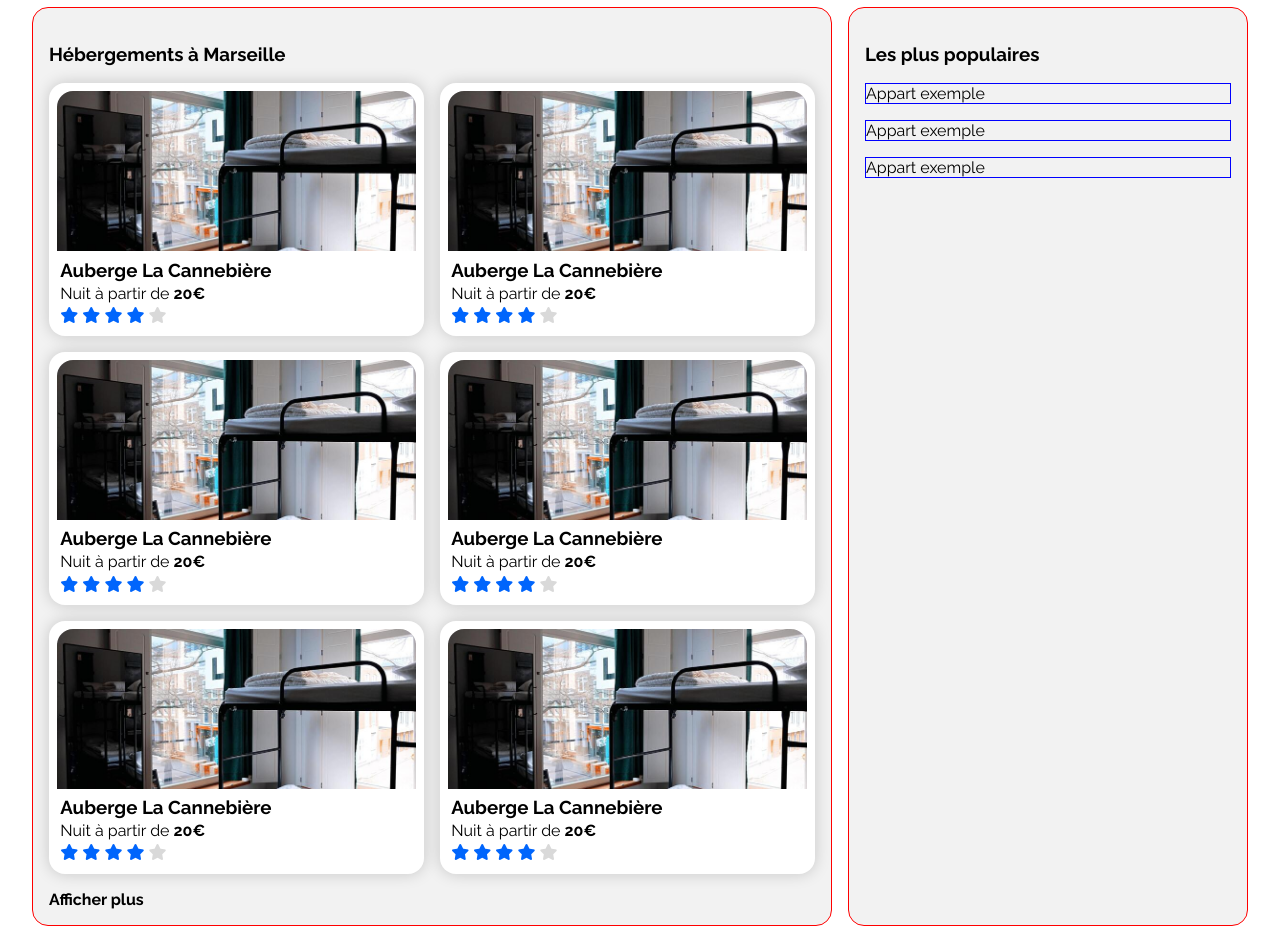
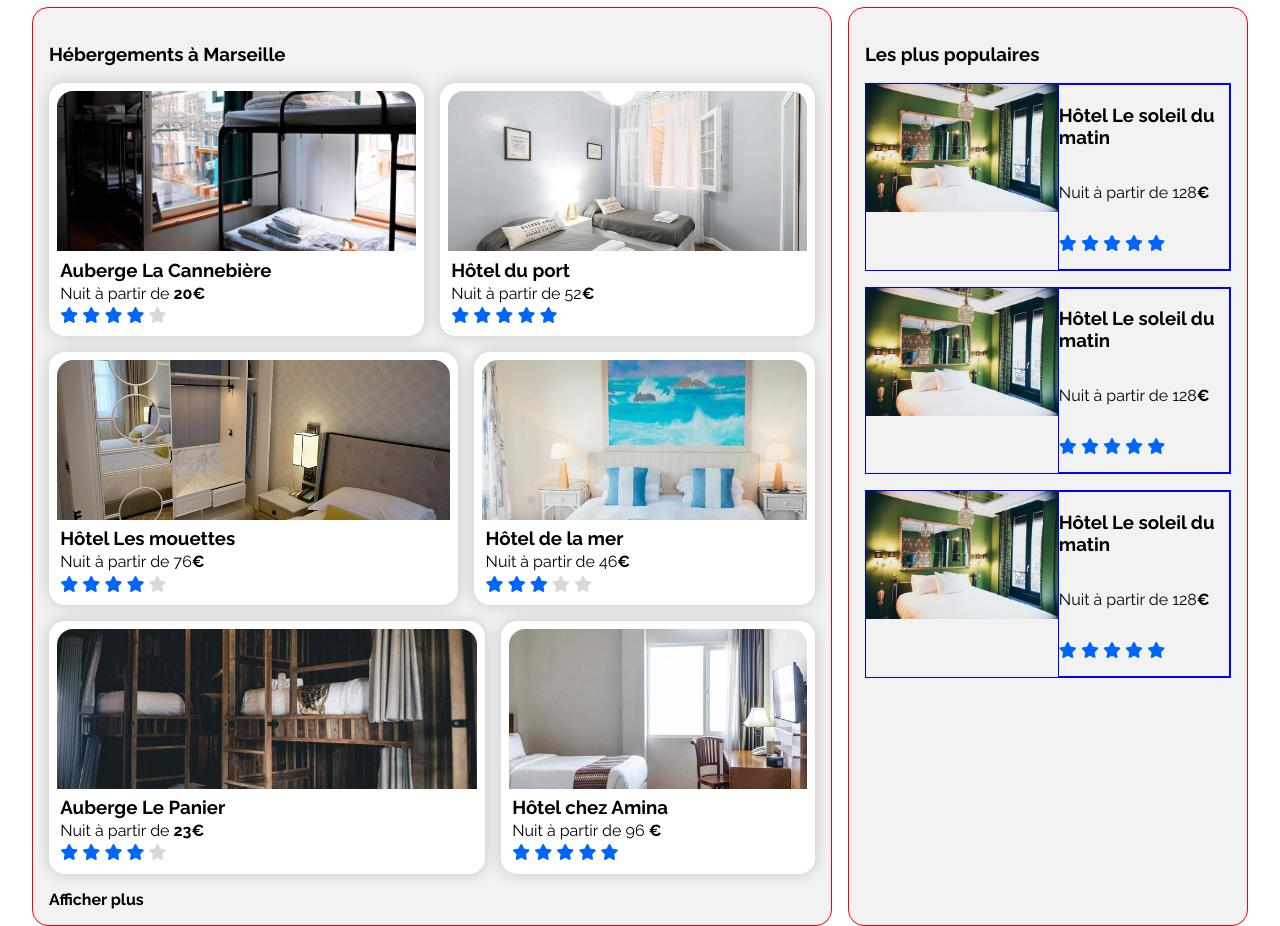
Before and after one commit to LeToma/booki, a plain HTML site: page index.html in a window 1280 px wide. Shown: the part 374-1300 px from the top of the page. Drawn offline with Linux system fonts and the light colour scheme.

Commit message:
WIP Popular cards

```diff
--- a/index.html
+++ b/index.html
@@ -74,7 +74,10 @@
           <h3>Hébergements à Marseille</h3>
           <div class="city-apartments-list">
             <div class="apartment-card">
-                  <img src="./images/hebergements/4_small/marcus-loke-WQJvWU_HZFo-unsplash.jpg" alt="Auberge La Cannebière">
+              <img
+                src="./images/hebergements/4_small/marcus-loke-WQJvWU_HZFo-unsplash.jpg"
+                alt="Auberge La Cannebière"
+              />
               <h3>Auberge La Cannebière</h3>
               <p>Nuit à partir de <strong>20€</strong></p>
               <p class="stars">
@@ -86,9 +89,27 @@
               </p>
             </div>
             <div class="apartment-card">
-                  <img src="./images/hebergements/4_small/marcus-loke-WQJvWU_HZFo-unsplash.jpg" alt="Auberge La Cannebière">
-                  <h3>Auberge La Cannebière</h3>
-                  <p>Nuit à partir de <strong>20€</strong></p>
+              <img
+                src="./images/hebergements/4_small/fred-kleber-gTbaxaVLvsg-unsplash.jpg"
+                alt="Hôtel du port"
+              />
+              <h3>Hôtel du port</h3>
+              <p>Nuit à partir de 52<strong>€</strong></p>
+              <p class="stars">
+                <i class="fas fa-star blue"></i>
+                <i class="fas fa-star blue"></i>
+                <i class="fas fa-star blue"></i>
+                <i class="fas fa-star blue"></i>
+                <i class="fas fa-star blue"></i>
+              </p>
+            </div>
+            <div class="apartment-card">
+              <img
+                src="./images/hebergements/4_small/reisetopia-B8WIgxA_PFU-unsplash.jpg"
+                alt="Hôtel Les mouettes"
+              />
+              <h3>Hôtel Les mouettes</h3>
+              <p>Nuit à partir de 76<strong>€</strong></p>
               <p class="stars">
                 <i class="fas fa-star blue"></i>
                 <i class="fas fa-star blue"></i>
@@ -98,9 +119,27 @@
               </p>
             </div>
             <div class="apartment-card">
-                  <img src="./images/hebergements/4_small/marcus-loke-WQJvWU_HZFo-unsplash.jpg" alt="Auberge La Cannebière">
-                  <h3>Auberge La Cannebière</h3>
-                  <p>Nuit à partir de <strong>20€</strong></p>
+              <img
+                src="./images/hebergements/4_small/annie-spratt-Eg1qcIitAuA-unsplash.jpg"
+                alt="Hôtel de la mer"
+              />
+              <h3>Hôtel de la mer</h3>
+              <p>Nuit à partir de 46<strong>€</strong></p>
+              <p class="stars">
+                <i class="fas fa-star blue"></i>
+                <i class="fas fa-star blue"></i>
+                <i class="fas fa-star blue"></i>
+                <i class="fas fa-star grey"></i>
+                <i class="fas fa-star grey"></i>
+              </p>
+            </div>
+            <div class="apartment-card">
+              <img
+                src="./images/hebergements/4_small/nicate-lee-kT-ZyaiwBe0-unsplash.jpg"
+                alt="Auberge Le Panier"
+              />
+              <h3>Auberge Le Panier</h3>
+              <p>Nuit à partir de <strong>23€</strong></p>
               <p class="stars">
                 <i class="fas fa-star blue"></i>
                 <i class="fas fa-star blue"></i>
@@ -110,39 +149,18 @@
               </p>
             </div>
             <div class="apartment-card">
-                  <img src="./images/hebergements/4_small/marcus-loke-WQJvWU_HZFo-unsplash.jpg" alt="Auberge La Cannebière">
-                  <h3>Auberge La Cannebière</h3>
-                  <p>Nuit à partir de <strong>20€</strong></p>
+              <img
+                src="./images/hebergements/4_small/febrian-zakaria-M6S1WvfW68A-unsplash.jpg"
+                alt="Hôtel chez Amina"
+              />
+              <h3>Hôtel chez Amina</h3>
+              <p>Nuit à partir de 96 <strong>€</strong></p>
               <p class="stars">
                 <i class="fas fa-star blue"></i>
                 <i class="fas fa-star blue"></i>
                 <i class="fas fa-star blue"></i>
                 <i class="fas fa-star blue"></i>
-                      <i class="fas fa-star grey"></i>
-                  </p>
-              </div>
-              <div class="apartment-card">
-                  <img src="./images/hebergements/4_small/marcus-loke-WQJvWU_HZFo-unsplash.jpg" alt="Auberge La Cannebière">
-                  <h3>Auberge La Cannebière</h3>
-                  <p>Nuit à partir de <strong>20€</strong></p>
-                  <p class="stars">
                 <i class="fas fa-star blue"></i>
-                      <i class="fas fa-star blue"></i>
-                      <i class="fas fa-star blue"></i>
-                      <i class="fas fa-star blue"></i>
-                      <i class="fas fa-star grey"></i>
-                  </p>
-              </div>
-              <div class="apartment-card">
-                  <img src="./images/hebergements/4_small/marcus-loke-WQJvWU_HZFo-unsplash.jpg" alt="Auberge La Cannebière">
-                  <h3>Auberge La Cannebière</h3>
-                  <p>Nuit à partir de <strong>20€</strong></p>
-                  <p class="stars">
-                      <i class="fas fa-star blue"></i>
-                      <i class="fas fa-star blue"></i>
-                      <i class="fas fa-star blue"></i>
-                      <i class="fas fa-star blue"></i>
-                      <i class="fas fa-star grey"></i>
               </p>
             </div>
           </div>
@@ -151,9 +169,57 @@
         <div class="popular">
           <h3>Les plus populaires</h3>
           <div class="popular-flex">
-              <div>Appart exemple</div>
-              <div>Appart exemple</div>
-              <div>Appart exemple</div>
+            <div class="popular-apartment-card">
+              <img
+                src="./images/hebergements/4_small/emile-guillemot-Bj_rcSC5XfE-unsplash.jpg"
+                alt="Hôtel Le soleil du matin"
+              />
+              <div class="popular-description">
+                  <h3>Hôtel Le soleil du matin</h3>
+                  <p>Nuit à partir de 128<strong>€</strong></p>
+                  <p class="stars">
+                    <i class="fas fa-star blue"></i>
+                    <i class="fas fa-star blue"></i>
+                    <i class="fas fa-star blue"></i>
+                    <i class="fas fa-star blue"></i>
+                    <i class="fas fa-star blue"></i>
+                  </p>
+              </div>
+            </div>
+             <div class="popular-apartment-card">
+              <img
+                src="./images/hebergements/4_small/emile-guillemot-Bj_rcSC5XfE-unsplash.jpg"
+                alt="Hôtel Le soleil du matin"
+              />
+              <div class="popular-description">
+                  <h3>Hôtel Le soleil du matin</h3>
+                  <p>Nuit à partir de 128<strong>€</strong></p>
+                  <p class="stars">
+                    <i class="fas fa-star blue"></i>
+                    <i class="fas fa-star blue"></i>
+                    <i class="fas fa-star blue"></i>
+                    <i class="fas fa-star blue"></i>
+                    <i class="fas fa-star blue"></i>
+                  </p>
+              </div>
+            </div>
+             <div class="popular-apartment-card">
+              <img
+                src="./images/hebergements/4_small/emile-guillemot-Bj_rcSC5XfE-unsplash.jpg"
+                alt="Hôtel Le soleil du matin"
+              />
+              <div class="popular-description">
+                  <h3>Hôtel Le soleil du matin</h3>
+                  <p>Nuit à partir de 128<strong>€</strong></p>
+                  <p class="stars">
+                    <i class="fas fa-star blue"></i>
+                    <i class="fas fa-star blue"></i>
+                    <i class="fas fa-star blue"></i>
+                    <i class="fas fa-star blue"></i>
+                    <i class="fas fa-star blue"></i>
+                  </p>
+              </div>
+            </div>
           </div>
         </div>
       </section>
--- a/style.css
+++ b/style.css
@@ -287,7 +287,7 @@ nav a:hover {
     height: 10rem;
     width: 100%;
     object-fit: cover;
-    object-position: top;
+    object-position: center;
 }
 
 .apartment-card p,
@@ -302,3 +302,19 @@ nav a:hover {
 .grey {
     color: var(--darkgrey);
 }
+
+/* POPULAR CARD */
+
+.popular-apartment-card {
+    display: flex;
+}
+
+.popular-apartment-card img {
+    height: 8rem;
+}
+
+.popular-description {
+    flex-basis: 100%;
+    display: flex;
+    flex-direction: column;
+}
```
Lines whose indentation alone changed are shown as unchanged.
